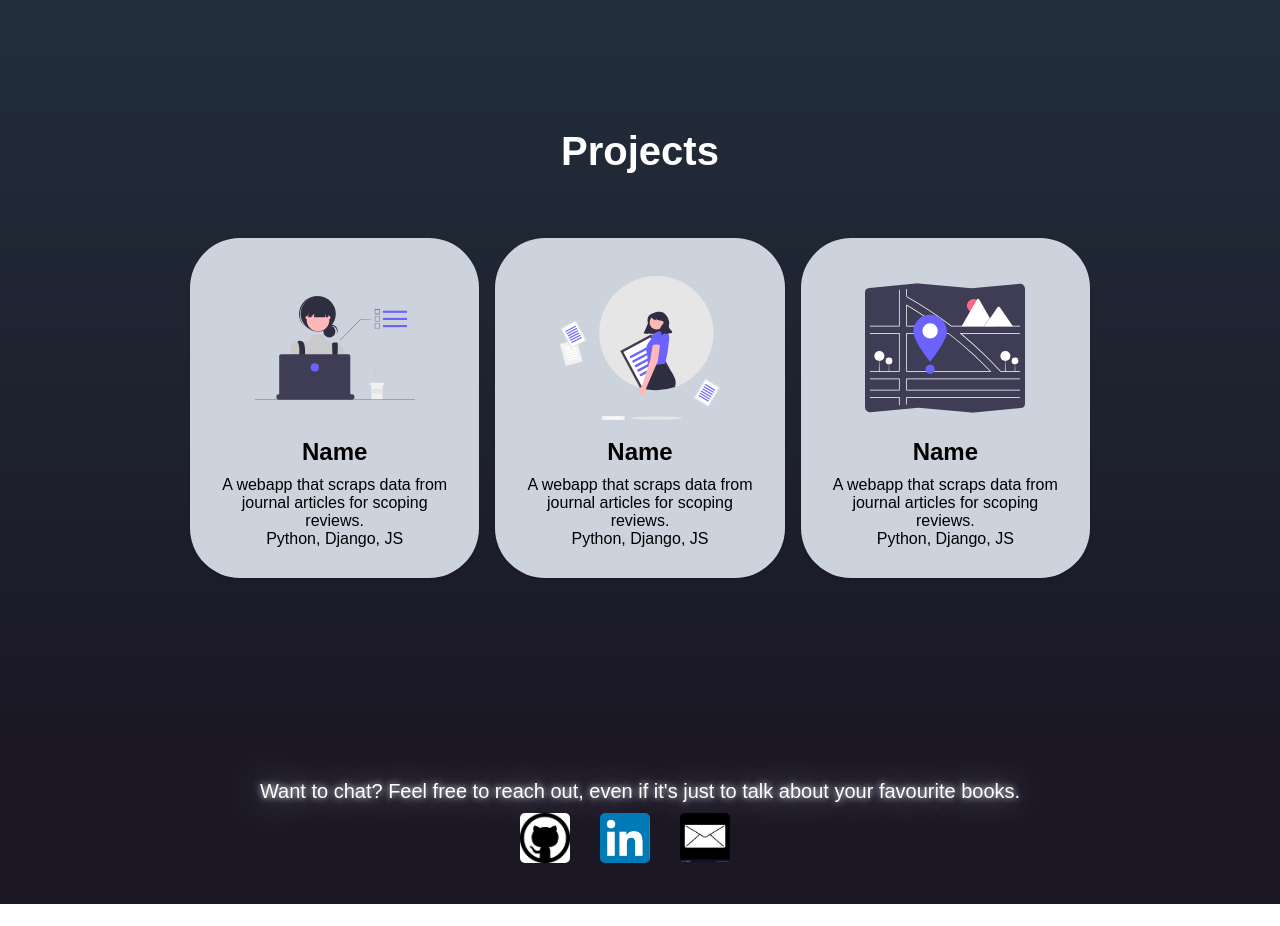
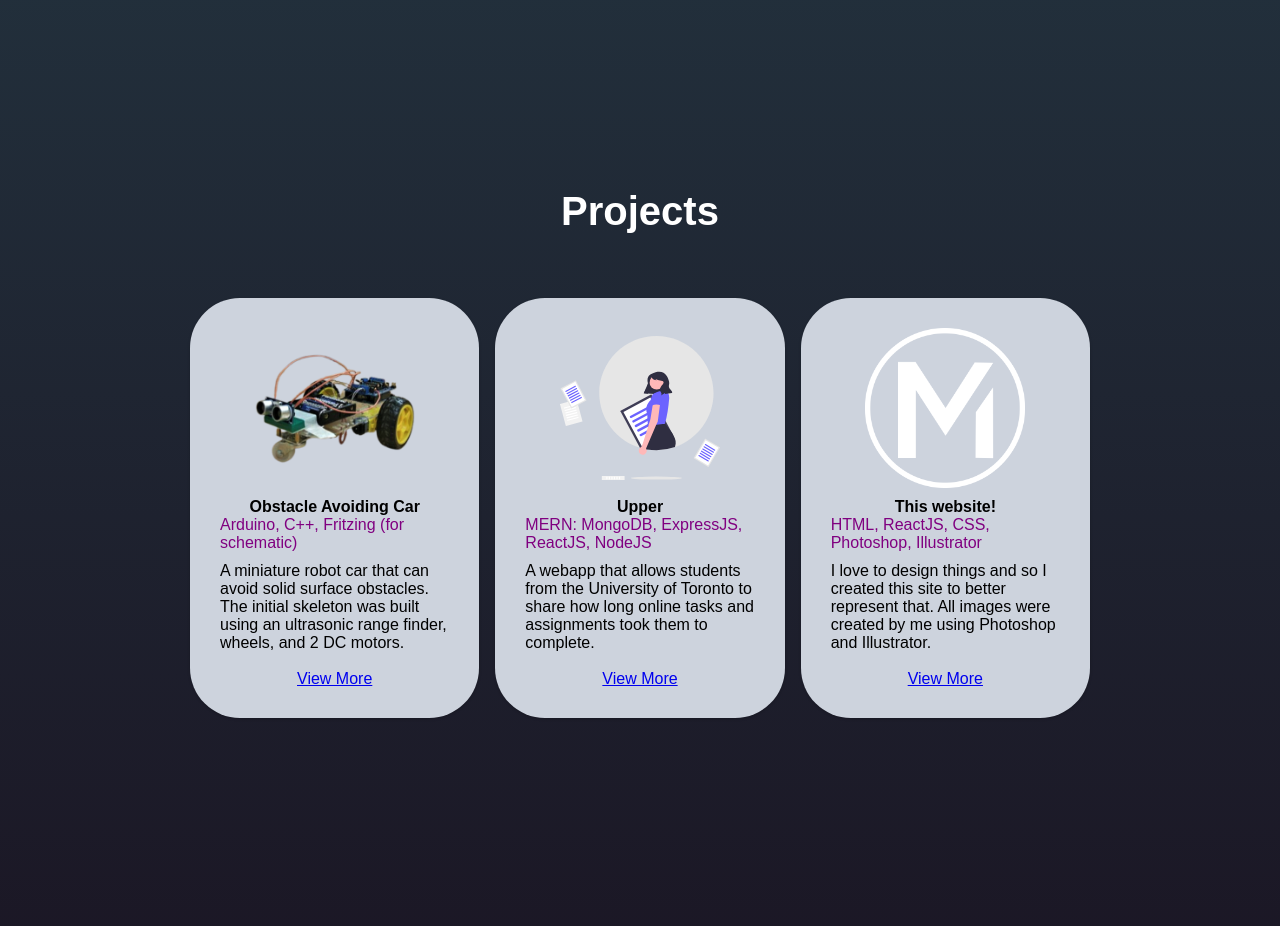
Before and after one commit to mansip2002/madebymansi, a React (Create React App) app: page / in a window 1280 px wide. Shown: the part 1780-2706 px from the top of the page. Before the commit the page ends 2684 px from the top, so only its background shows below. Built offline with nearby package versions, Linux system fonts and the light colour scheme.

Commit message:
added and updated projects

```diff
--- a/src/components/Contact/contactElements.js
+++ b/src/components/Contact/contactElements.js
@@ -55,13 +55,3 @@ export const ProjectIcon = styled.img`
     margin-right: 30px;
     margin-bottom: 10px;
 `;
-
-export const ProjectsH1 = styled.h1`
-    font-size: 2.5rem;
-    color: #fff;
-    margin-bottom: 64px;
-
-    @media screen and (max-width: 480px) {
-        font-size: 2rem;
-    }
-`;
--- a/src/components/Contact/index.js
+++ b/src/components/Contact/index.js
@@ -4,17 +4,17 @@ import {Text, ProjectsContainer, ProjectIcon, ProjectCard} from  './contactEleme
 
 const contactMe = () => {
     return (
-        <ProjectsContainer>
+        <ProjectsContainer id='contact'>
             <Text>Want to chat? Feel free to reach out, even if it's just to talk about your favourite books. </Text>
-
+            <br></br>
             <ProjectCard>
-                <a href ="https://github.com/mansip2002" target="_blank">
+                <a href ="https://github.com/mansip2002" target="_blank" rel="noopener noreferrer">
                 <ProjectIcon src="/images/github.png" alt="car"></ProjectIcon>
                 </a>
-                <a href ="https://www.linkedin.com/in/mansi-patel-2002/" target="_blank">
+                <a href ="https://www.linkedin.com/in/mansi-patel-2002/" target="_blank" rel="noopener noreferrer">
                 <ProjectIcon src="/images/linkedin.png" alt="car"></ProjectIcon>
                 </a>
-                <a href ="mailto:mansi2156@gmail.com" target="_blank">
+                <a href ="mailto:mansi2156@gmail.com" target="_blank" rel="noopener noreferrer">
                 <ProjectIcon src="/images/email.jpg" alt="car"></ProjectIcon>
                 </a>
             </ProjectCard>
--- a/src/components/NavBar/index.js
+++ b/src/components/NavBar/index.js
@@ -66,8 +66,8 @@ const NavBar = ({toggle}) => {
                             smooth = {true}
                             duration = {500}
                             spy = {true}
-                            exact = 'true'
-                            offsett = {-80}>Contact</NavLinks>
+                            exact = 'false'
+                            offsett = {80}>Contact</NavLinks>
                         </NavItem>
                     </NavMenu>
 
--- a/src/components/Projects/index.js
+++ b/src/components/Projects/index.js
@@ -1,9 +1,9 @@
 import React from 'react';
-import Icon1 from '../../images/svg-1.svg';
+import Icon1 from '../../images/arduinoCar.png';
 import Icon2 from '../../images/svg-3.svg';
 import Icon3 from '../../images/svg-2.svg';
 
-import {ProjectsH1, ProjectsH2, ProjectsP, ProjectsWrapper, ProjectsContainer, ProjectIcon, ProjectCard} from  './projectElements';
+import {ProjectsH1, ProjectsH2, ProjectsP, ProjectsWrapper, ProjectsContainer, ProjectIcon, ProjectCard, ProjectsBold} from  './projectElements';
 
 const Projects = () => {
     return (
@@ -11,22 +11,34 @@ const Projects = () => {
             <ProjectsH1>Projects</ProjectsH1>
             <ProjectsWrapper>
                 <ProjectCard>
-                    <ProjectIcon src={Icon1} />
-                    <ProjectsH2>Name</ProjectsH2>
-                    <ProjectsP>A webapp that scraps data from journal articles for scoping reviews.</ProjectsP>
-                    <ProjectsP>Python, Django, JS</ProjectsP>
+                    <ProjectIcon src={Icon1}/>
+                    <ProjectsH2>Obstacle Avoiding Car</ProjectsH2>
+                    <ProjectsBold>Arduino, C++, Fritzing (for schematic)</ProjectsBold>
+                    <ProjectsP>A miniature robot car that can avoid solid surface obstacles. The initial skeleton was built using an ultrasonic range finder, wheels, and 2 DC motors.</ProjectsP>
+                    <br></br>
+                    <a href ="https://github.com/mansip2002/arduinoCar" target="_blank" rel="noopener noreferrer">
+                        View More
+                    </a>
                 </ProjectCard>
                 <ProjectCard>
-                    <ProjectIcon src={Icon2} />
-                    <ProjectsH2>Name</ProjectsH2>
-                    <ProjectsP>A webapp that scraps data from journal articles for scoping reviews.</ProjectsP>
-                    <ProjectsP>Python, Django, JS</ProjectsP>
+                    <ProjectIcon src={Icon2}/>
+                    <ProjectsH2>Upper</ProjectsH2>
+                    <ProjectsBold>MERN: MongoDB, ExpressJS, ReactJS, NodeJS</ProjectsBold>
+                    <ProjectsP>A webapp that allows students from the University of Toronto to share how long online tasks and assignments took them to complete.</ProjectsP>
+                    <br></br>
+                    <a href ="https://github.com/mansip2002/UpperYear" target="_blank" rel="noopener noreferrer">
+                        View More
+                    </a>
                 </ProjectCard>
                 <ProjectCard>
-                    <ProjectIcon src={Icon3} />
-                    <ProjectsH2>Name</ProjectsH2>
-                    <ProjectsP>A webapp that scraps data from journal articles for scoping reviews.</ProjectsP>
-                    <ProjectsP>Python, Django, JS</ProjectsP>
+                    <ProjectIcon src="images/Profile Icon.png" />
+                    <ProjectsH2>This website!</ProjectsH2>
+                    <ProjectsBold>HTML, ReactJS, CSS, Photoshop, Illustrator</ProjectsBold>
+                    <ProjectsP>I love to design things and so I created this site to better represent that. All images were created by me using Photoshop and Illustrator. </ProjectsP>
+                    <br></br>
+                    <a href ="https://github.com/mansip2002/madebymansi" target="_blank" rel="noopener noreferrer">
+                        View More
+                    </a>
                 </ProjectCard>
             </ProjectsWrapper>
         </ProjectsContainer>
--- a/src/components/Projects/projectElements.js
+++ b/src/components/Projects/projectElements.js
@@ -2,7 +2,7 @@ import styled from 'styled-components';
 
 
 export const ProjectsContainer = styled.div`
-    height: 800px;
+    height: 1000px;
     display: flex;
     flex-direction: column;
     justify-content: center;
@@ -44,7 +44,7 @@ export const ProjectCard = styled.div`
     justify-content: flex-start;
     align-items: center;
     border-radius: 50px;
-    max-height: 2000px;
+    max-height: 1000px;
     padding: 30px;
     box-shadow: 0 1px 3px rgba(0,0,0,0.2);
     transition: all 0.2s ease-in-out;
@@ -67,6 +67,7 @@ export const ProjectsH1 = styled.h1`
     font-size: 2.5rem;
     color: #fff;
     margin-bottom: 64px;
+    text-align: left;
 
     @media screen and (max-width: 480px) {
         font-size: 2rem;
@@ -74,11 +75,19 @@ export const ProjectsH1 = styled.h1`
 `;
 
 export const ProjectsH2 = styled.h2`
-    cont-size: 1rem;
-    margin-bottom: 10px;
+    font-size: 1rem;
+    text-align: left;
 `;
 
 export const ProjectsP = styled.p`
     font-size: 1rem;
-    text-align: center;
+    text-align: left;
 `;
+
+export const ProjectsBold = styled.p`
+    color: purple;
+    margin-bottom: 10px;
+    font-size: 1rem;
+    text-align: left;
+
+`;
```
Also changed, not shown: src/images/arduinoCar.png (added).
